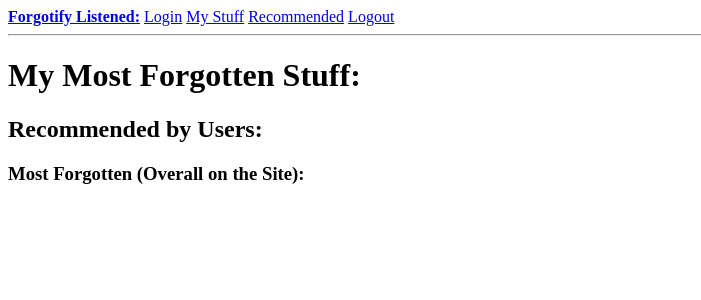
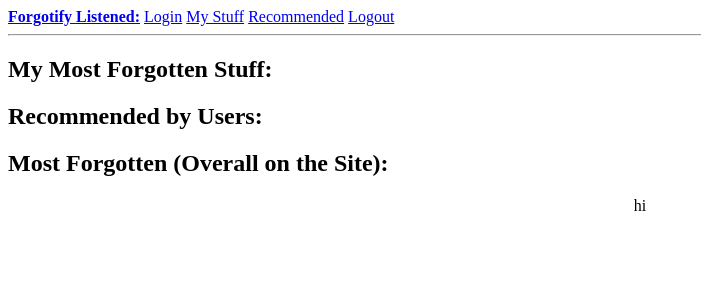
Before and after one commit to D-Tasker207/ForgotifyListened, a Flask app: page / in a window 1280 px wide. Shown: the top 300 px of the page, without its empty margins (0-701 px from the left). Run offline with Flask 2, Linux system fonts and the light colour scheme.

Commit message:
Worked on html files

```diff
--- a/app/templates/base.html
+++ b/app/templates/base.html
@@ -1,4 +1,11 @@
 <html>
+    <style>
+        p{
+            display: flex;
+            justify-content: center;
+            vertical-align: bottom;
+        }
+    </style>
     <head>
     </head>
     <body>
@@ -22,5 +29,8 @@
         {% endif %}
         {% endwith %}
         {% block content %}{% endblock %}
+        <p valine="bottom">hi</p>
+
     </body>
+
 </html>
--- a/app/templates/home.html
+++ b/app/templates/home.html
@@ -6,9 +6,9 @@
         <title>Forgotify Listened</title>
     </head>
     <body>
-        <h1>My Most Forgotten Stuff:</h1>
+        <h2>My Most Forgotten Stuff:</h2>
         <h2>Recommended by Users:</h2>
-        <h3>Most Forgotten (Overall on the Site):</h3>
+        <h2>Most Forgotten (Overall on the Site):</h2>
     </body>
 {% endblock %}
 </html>
--- a/app/templates/index.html
+++ b/app/templates/index.html
@@ -6,9 +6,9 @@
         <title>Forgotify Listened</title>
     </head>
     <body>
-        <h1>My Most Forgotten Stuff:</h1>
+        <h2>My Most Forgotten Stuff:</h2>
         <h2>Recommended by Users:</h2>
-        <h3>Most Forgotten (Overall on the Site):</h3>
+        <h2>Most Forgotten (Overall on the Site):</h2>
     </body>
 {% endblock %}
 </html>
```
